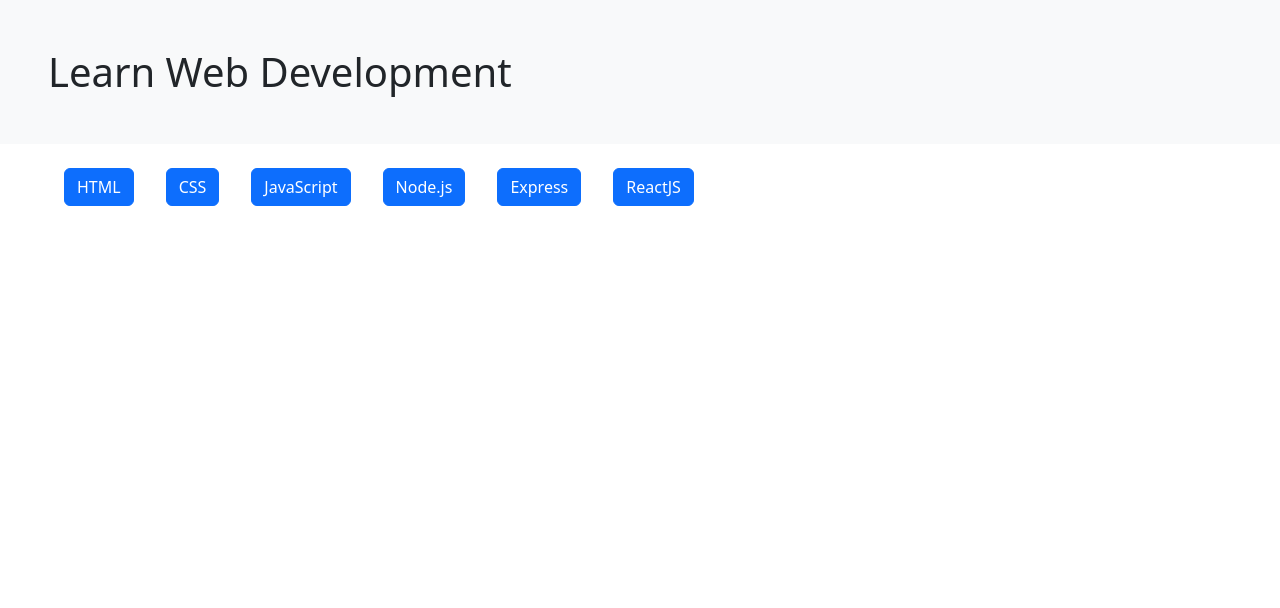
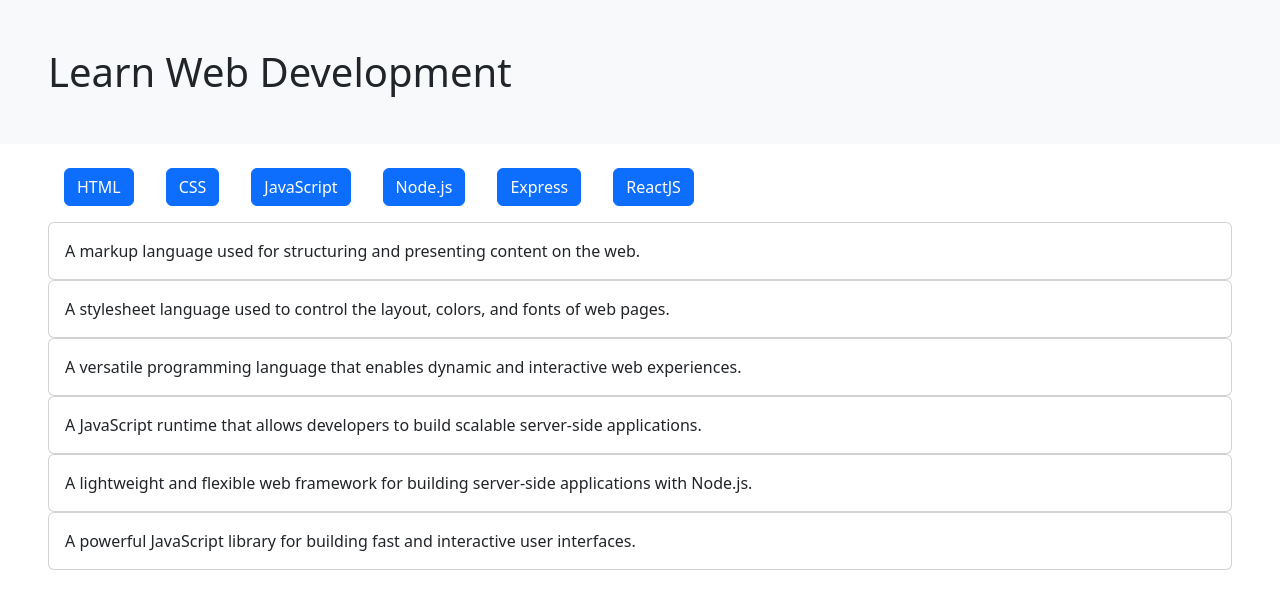
Before and after one commit to imnxtamess/react-use-state, a React (Vite) app: page / in a window 1280 px wide. Shown: the top 608 px of the page. Built offline with nearby package versions, Linux system fonts and the light colour scheme.

Commit message:
Add Descriptions component and integrate it into Main to display descriptions from webDevFundamentals

```diff
--- /dev/null
+++ b/src/components/Descriptions.jsx
@@ -0,0 +1,7 @@
+export default function Descriptions({ description }) {
+  return (
+    <div /*class="collapse"*/>
+      <div class="card card-body">{description}</div>
+    </div>
+  );
+}
--- a/src/components/Main.jsx
+++ b/src/components/Main.jsx
@@ -1,4 +1,5 @@
 import Buttons from "./Buttons";
+import Descriptions from "./Descriptions";
 import webDevFundamentals from "../data/webDevFundamentals";
 
 function Main() {
@@ -13,6 +14,11 @@
             <Buttons key={element.id} title={element.title} />
           ))}
         </div>
+        <div>
+          {webDevFundamentals.map((element) => (
+            <Descriptions key={element.id} description={element.description} />
+          ))}
+        </div>
       </div>
     </main>
   );
```
